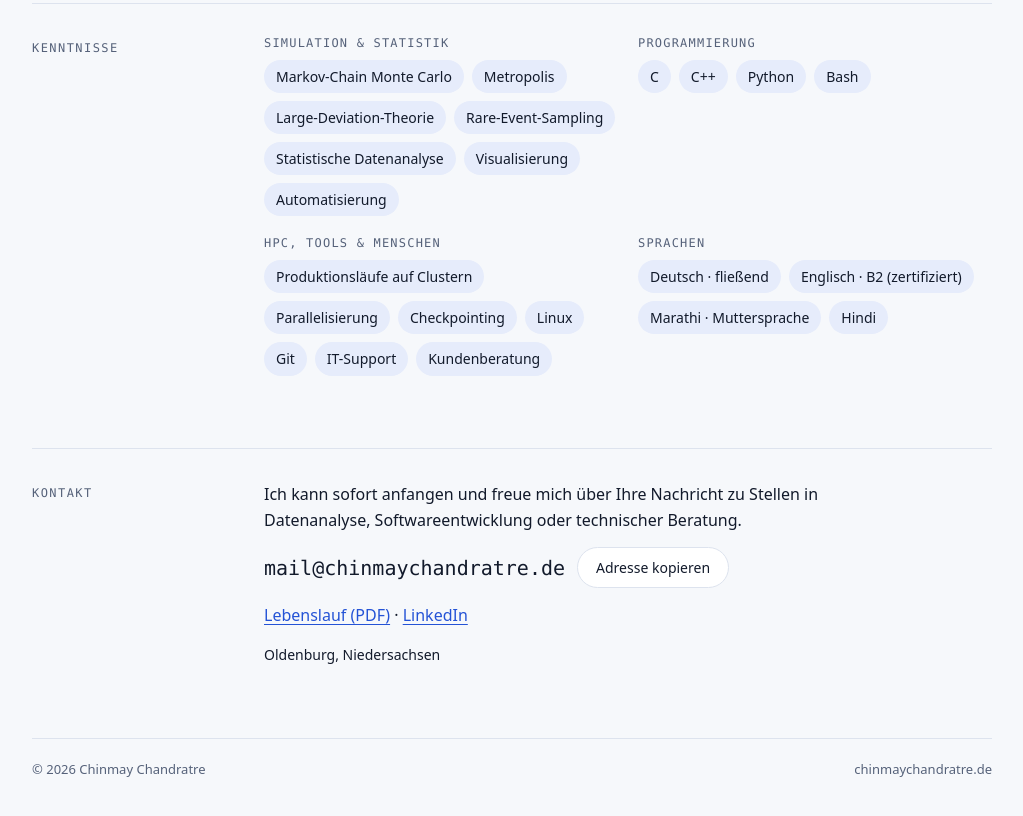
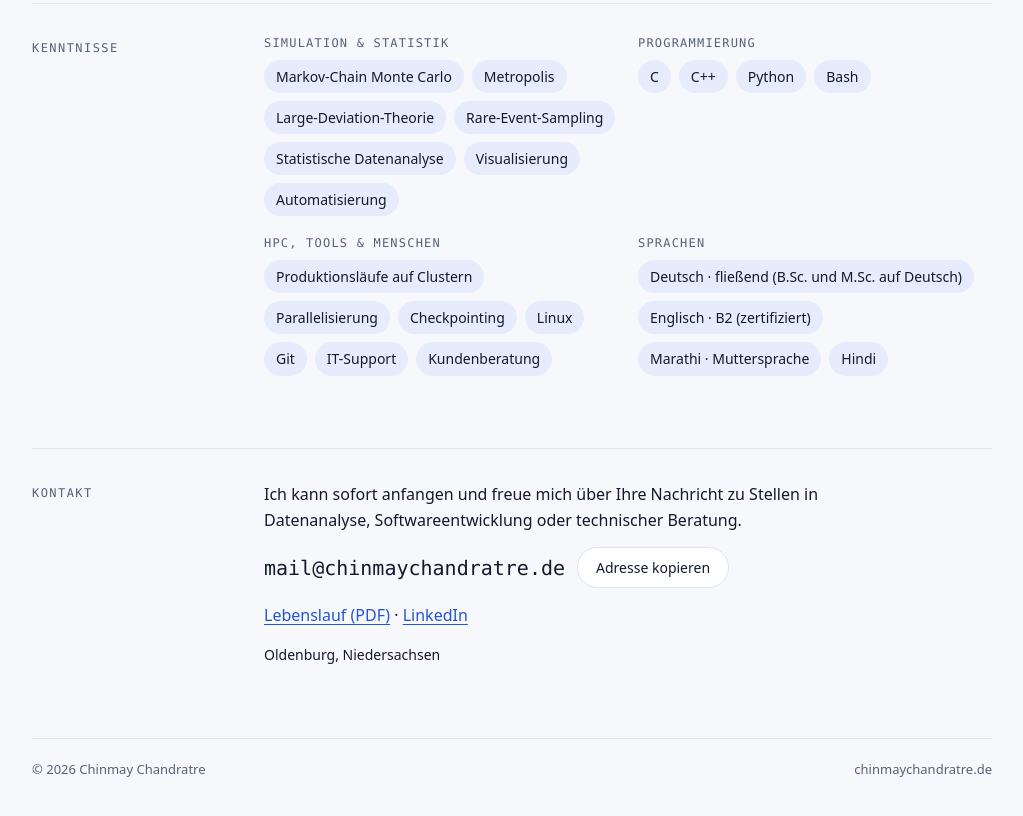
Before and after one commit to chinmaypc/website, a plain HTML site: page index.html in a window 1280 px wide. Shown: the part 3485-4301 px from the top of the page, without its empty margins (128-1151 px from the left). Drawn offline with Linux system fonts and the light colour scheme.

```diff
--- a/index.html
+++ b/index.html
@@ -211,7 +211,7 @@ html{scroll-behavior:smooth} body{margin:0} img{max-width:100%}
 <div class="entry"><div class="when">2020</div><div><h3>B.Eng. Engineering Physics</h3><div class="where">Universität Oldenburg / Hochschule Emden-Leer</div></div></div>
 <div class="entry"><div class="when">seit 2023</div><div><h3>Ehrenamt</h3><div class="where">Oldenburg</div><ul><li>Technisches Hilfswerk (THW), Grundausbildung seit 2025.</li><li>Ehrenamtliche Fremdsprachenassistenz seit 2026.</li><li>Gewählter Vertreter der internationalen Studierenden, Universität Oldenburg, 2023.</li></ul></div></div>
 </div></div></section>
-  <section id="kenntnisse"><div class="label">Kenntnisse</div><div class="body"><div class="skills"><div><h3>Simulation &amp; Statistik</h3><div class="chips"><span class="chip">Markov-Chain Monte Carlo</span><span class="chip">Metropolis</span><span class="chip">Large-Deviation-Theorie</span><span class="chip">Rare-Event-Sampling</span><span class="chip">Statistische Datenanalyse</span><span class="chip">Visualisierung</span><span class="chip">Automatisierung</span></div></div><div><h3>Programmierung</h3><div class="chips"><span class="chip">C</span><span class="chip">C++</span><span class="chip">Python</span><span class="chip">Bash</span></div></div><div><h3>HPC, Tools &amp; Menschen</h3><div class="chips"><span class="chip">Produktionsläufe auf Clustern</span><span class="chip">Parallelisierung</span><span class="chip">Checkpointing</span><span class="chip">Linux</span><span class="chip">Git</span><span class="chip">IT-Support</span><span class="chip">Kundenberatung</span></div></div><div><h3>Sprachen</h3><div class="chips"><span class="chip">Deutsch · fließend</span><span class="chip">Englisch · B2 (zertifiziert)</span><span class="chip">Marathi · Muttersprache</span><span class="chip">Hindi</span></div></div></div></div></section>
+  <section id="kenntnisse"><div class="label">Kenntnisse</div><div class="body"><div class="skills"><div><h3>Simulation &amp; Statistik</h3><div class="chips"><span class="chip">Markov-Chain Monte Carlo</span><span class="chip">Metropolis</span><span class="chip">Large-Deviation-Theorie</span><span class="chip">Rare-Event-Sampling</span><span class="chip">Statistische Datenanalyse</span><span class="chip">Visualisierung</span><span class="chip">Automatisierung</span></div></div><div><h3>Programmierung</h3><div class="chips"><span class="chip">C</span><span class="chip">C++</span><span class="chip">Python</span><span class="chip">Bash</span></div></div><div><h3>HPC, Tools &amp; Menschen</h3><div class="chips"><span class="chip">Produktionsläufe auf Clustern</span><span class="chip">Parallelisierung</span><span class="chip">Checkpointing</span><span class="chip">Linux</span><span class="chip">Git</span><span class="chip">IT-Support</span><span class="chip">Kundenberatung</span></div></div><div><h3>Sprachen</h3><div class="chips"><span class="chip">Deutsch · fließend (B.Sc. und M.Sc. auf Deutsch)</span><span class="chip">Englisch · B2 (zertifiziert)</span><span class="chip">Marathi · Muttersprache</span><span class="chip">Hindi</span></div></div></div></div></section>
   <section id="kontakt"><div class="label">Kontakt</div><div class="body contact"><p>Ich kann sofort anfangen und freue mich über Ihre Nachricht zu Stellen in Datenanalyse, Softwareentwicklung oder technischer Beratung.</p>
     <div class="mailrow"><span class="mail">mail@chinmaychandratre.de</span><button class="btn copy" type="button" data-copy="Adresse kopieren" data-copied="Kopiert" data-pressc="Strg+C drücken">Adresse kopieren</button></div>
     <p><a href="lebenslauf.pdf" target="_blank" rel="noopener">Lebenslauf (PDF)</a> · <a href="https://www.linkedin.com/in/chinmaychandratre" target="_blank" rel="noopener">LinkedIn</a></p>
```
